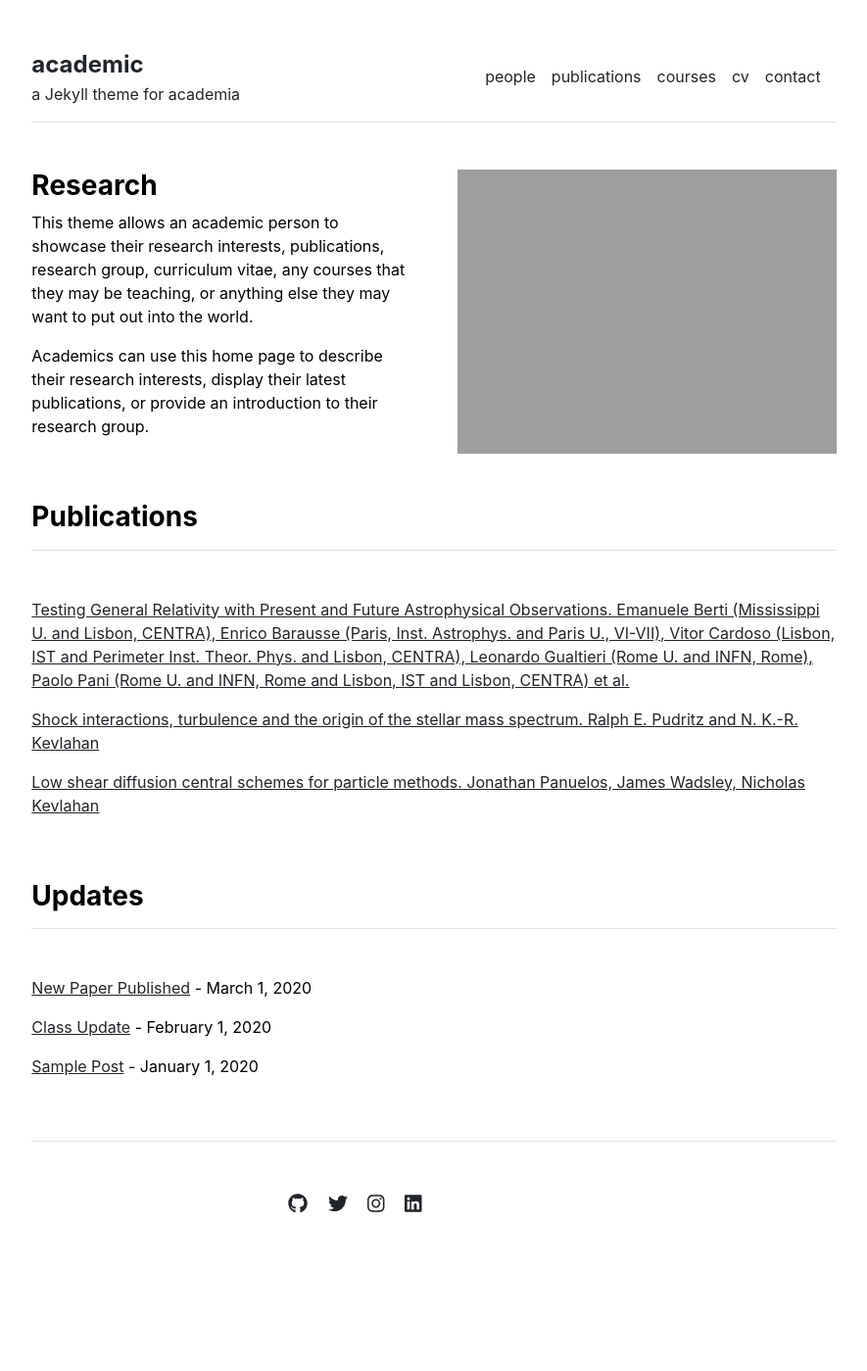
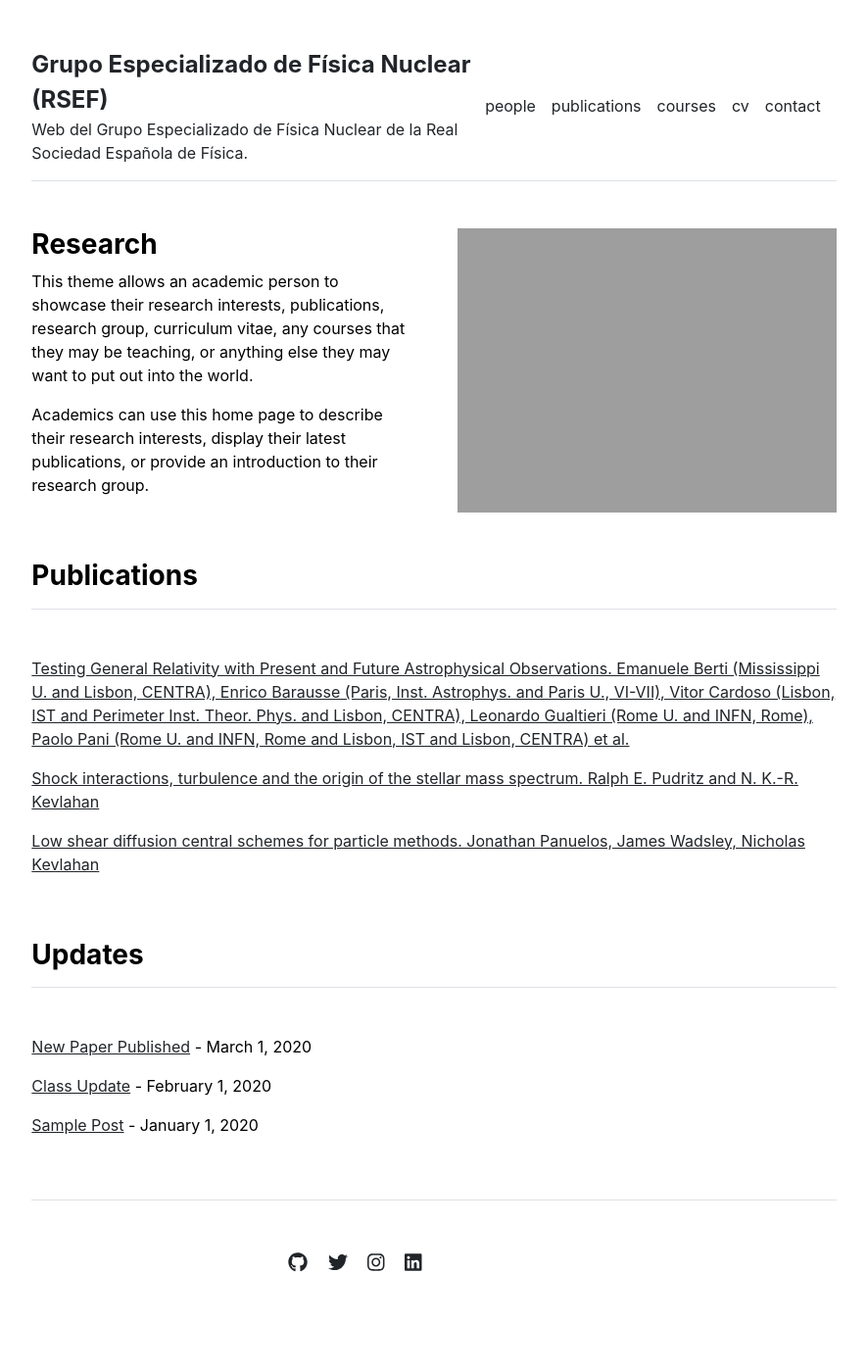
Before and after one commit to GEFN-RSEF/GEFN-RSEF.github.io, a Jekyll site: the page built from index.md, in a window 1280 px wide. Shown: the whole page at 98% size, without its empty margins (197-1082 px from the left). Built offline with Jekyll 4.4.1, drawn with Linux system fonts in a browser that asks for light colours; before the commit the page ends 1339 px from its top, so only the background shows below that.

Commit message:
Update _config.yml

```diff
--- a/_config.yml
+++ b/_config.yml
@@ -1,4 +1,4 @@
 url: "https://gefn-rsef.github.io/" # the base hostname & protocol for your site, e.g. http://example.com
 baseurl: "" # the subpath of your site, e.g. /blog
-title: "academic" # the name of your site, e.g. ACME Corp.
-description: "a Jekyll theme for academia"
+title: "Grupo Especializado de Física Nuclear (RSEF)" # the name of your site, e.g. ACME Corp.
+description: "Web del Grupo Especializado de Física Nuclear de la Real Sociedad Española de Física."
```
